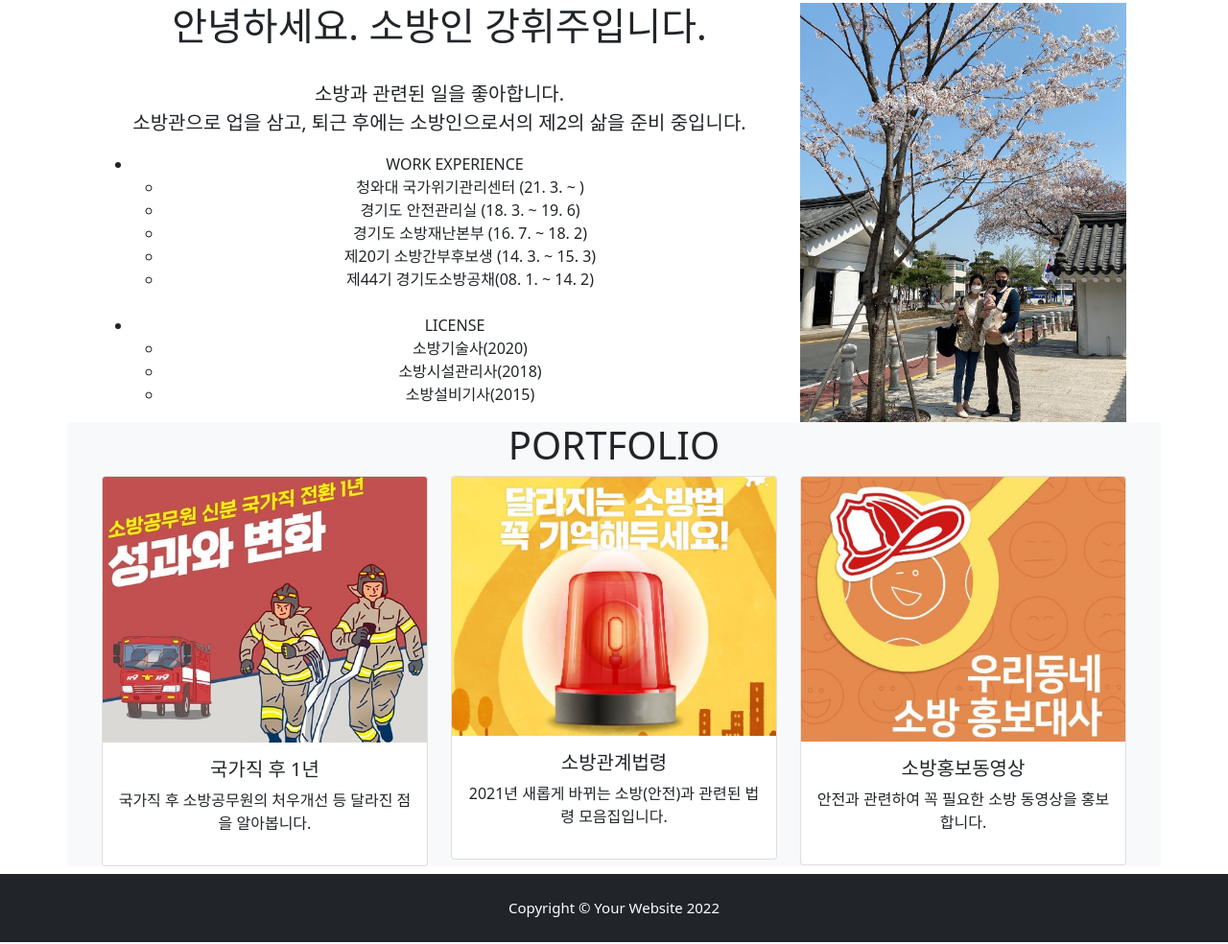
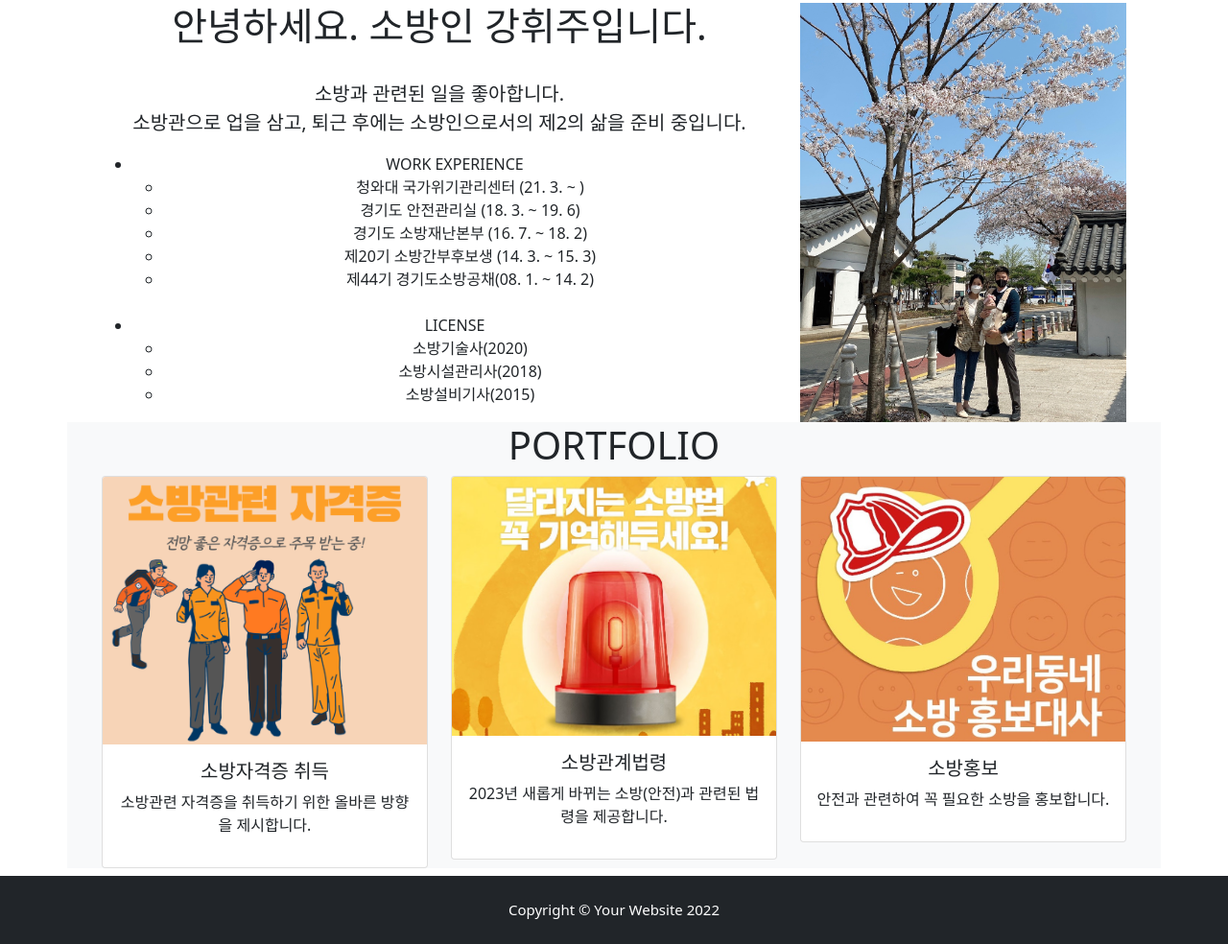
Before and after one commit to hjkang7096/Brother_Protection, a Django app: template mysite/templates/about.html in a window 1280 px wide. Shown: the part 77-1061 px from the top of the page at 96% size. Run offline with Django 4.2, Linux system fonts and the light colour scheme; the template is opened without the code that fills it, so the values that code supplies are empty; some libraries are stand-ins or nearby versions.

Commit message:
"about page 변경"

```diff
--- a/mysite/templates/about.html
+++ b/mysite/templates/about.html
@@ -56,10 +56,10 @@
                     <div class="row">
                         <div class="col-lg-4">
                             <div class="card">
-                                <img class="card-img-top" src="{% static "img/국가직.jpg" %}">
+                                <img class="card-img-top" src="{% static "img/소방자격증.png" %}">
                                 <div class="card-body">
-                                    <h5 class="card-title">국가직 후 1년</h5>
-                                    <p>국가직 후 소방공무원의 처우개선 등 달라진 점을 알아봅니다.</p>
+                                    <h5 class="card-title">소방자격증 취득</h5>
+                                    <p>소방관련 자격증을 취득하기 위한 올바른 방향을 제시합니다.</p>
                                 </div>
                             </div>
                         </div>
@@ -69,7 +69,7 @@
                                 <img class="card-img-top" src="{% static "img/소방법.jfif" %}">
                                 <div class="card-body">
                                     <h5 class="card-title">소방관계법령</h5>
-                                    <p>2021년 새롭게 바뀌는 소방(안전)과 관련된 법령 모음집입니다.</p>
+                                    <p>2023년 새롭게 바뀌는 소방(안전)과 관련된 법령을 제공합니다.</p>
                                 </div>
                             </div>
                         </div>
@@ -78,8 +78,8 @@
                             <div class="card">
                                 <img class="card-img-top" src="{% static "img/홍보.jpg" %}">
                                 <div class="card-body" >
-                                    <h5 class="card-title">소방홍보동영상</h5>
-                                    <p>안전과 관련하여 꼭 필요한 소방 동영상을 홍보합니다.</p>
+                                    <h5 class="card-title">소방홍보</h5>
+                                    <p>안전과 관련하여 꼭 필요한 소방을 홍보합니다.</p>
                                 </div>
                             </div>
                         </div>
--- a/mysite/views.py
+++ b/mysite/views.py
@@ -5,8 +5,8 @@ import logging
 logger = logging.getLogger("brother")
 
 class IndexView(TemplateView):
-    3/0 # 강제로 오류 발생
     logger.info("INFO 레벨로 출력")
+
     template_name = "index.html"
 
 
```
Also changed, not shown: mysite/static/img/소방자격증.png (added), 1 other file.
